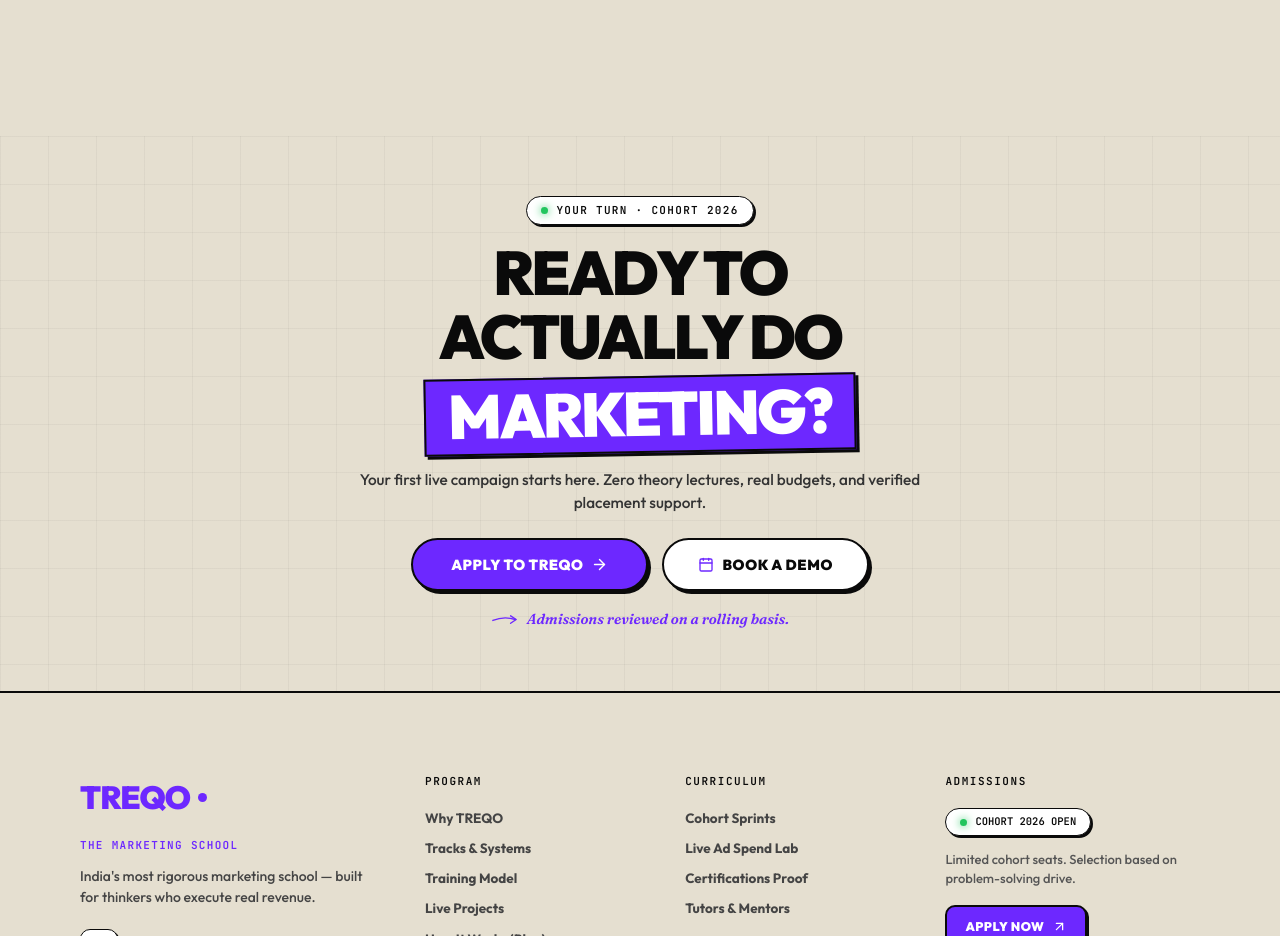
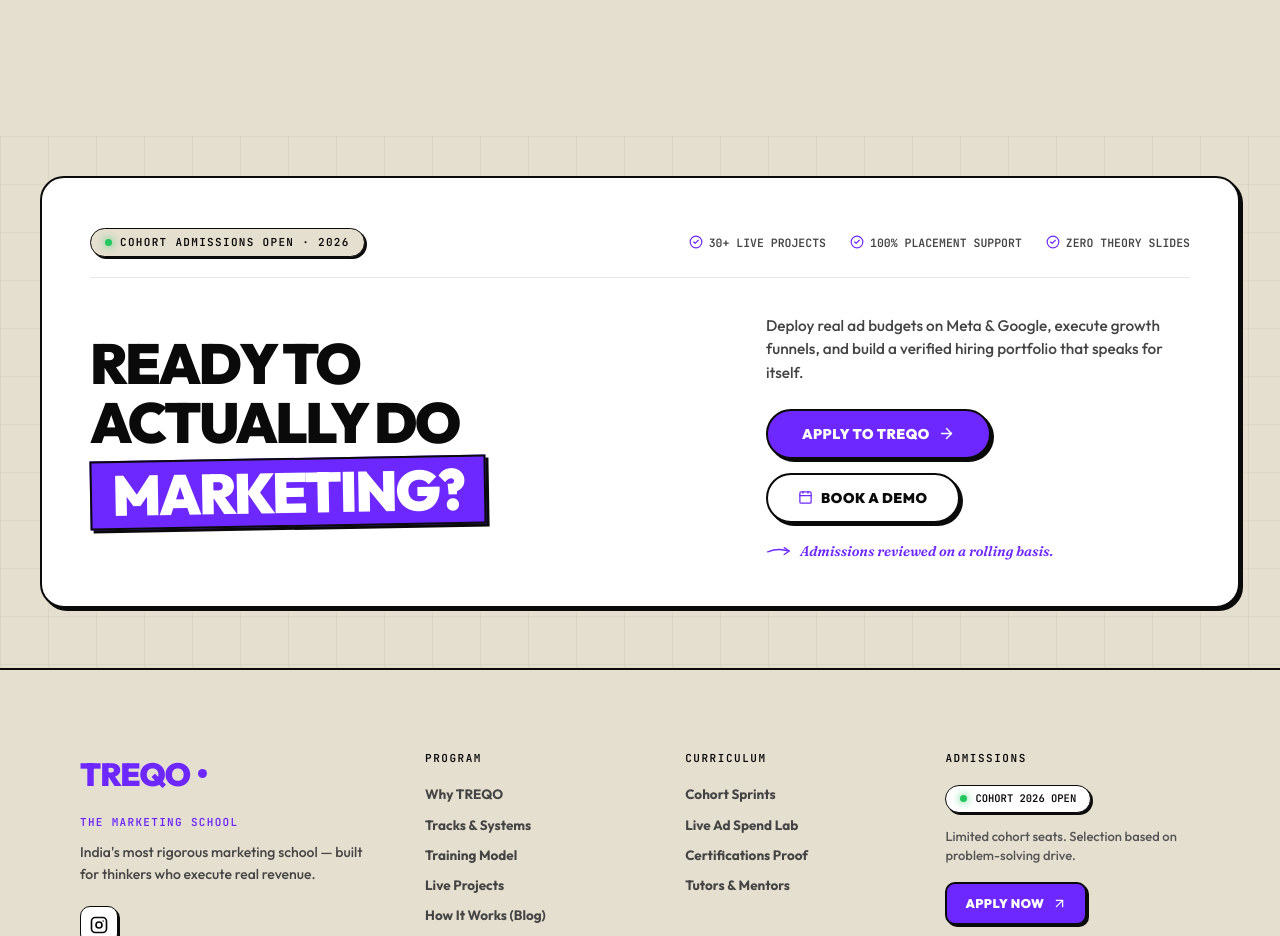
Before and after one commit to manoj-varma-p/Another-Treqo, a Next.js app: page / in a window 1280 px wide. Shown: the part 9020-9956 px from the top of the page. Built offline with nearby package versions, Linux system fonts and the light colour scheme.

Commit message:
style: expand FinalCta into wide framed neo-brutalist card to eliminate left and right empty spacing

```diff
--- a/components/FinalCta.jsx
+++ b/components/FinalCta.jsx
@@ -2,7 +2,7 @@
 
 import React, { useState } from 'react';
 import { motion } from 'framer-motion';
-import { ArrowRight, Calendar, Sparkles } from 'lucide-react';
+import { ArrowRight, Calendar, CheckCircle2, Flame, Sparkles, Trophy } from 'lucide-react';
 import ApplyModal from './ApplyModal';
 import { DoodleArrow } from './Doodles';
 
@@ -16,14 +16,9 @@
       <section
         id="final-cta"
         style={{
-          display: 'flex',
-          flexDirection: 'column',
-          justifyContent: 'center',
-          alignItems: 'center',
-          textAlign: 'center',
           background: '#E5DFD0',
           color: '#0A0A0A',
-          padding: '60px 40px 60px',
+          padding: '40px 40px 60px',
           position: 'relative',
           overflow: 'hidden',
           boxSizing: 'border-box',
@@ -44,27 +39,42 @@
           }}
         />
 
+        {/* Wide Framed Card to fill left and right horizontal space */}
         <div
           style={{
-            maxWidth: '960px',
+            maxWidth: '1360px',
             margin: '0 auto',
             width: '100%',
-            display: 'flex',
-            flexDirection: 'column',
-            alignItems: 'center',
-            textAlign: 'center',
+            background: '#ffffff',
+            border: '2.5px solid #0A0A0A',
+            borderRadius: '24px',
+            padding: '50px 48px 44px',
+            boxShadow: '3px 3px 0px #0A0A0A',
             position: 'relative',
             zIndex: 2,
+            boxSizing: 'border-box',
           }}
         >
-          {/* Admissions Pill */}
-          <div style={{ marginBottom: '16px' }}>
+          {/* Top Bar with Status and Quick Metrics */}
+          <div
+            style={{
+              display: 'flex',
+              alignItems: 'center',
+              justifyContent: 'space-between',
+              flexWrap: 'wrap',
+              gap: '16px',
+              borderBottom: '1.5px solid rgba(10, 10, 10, 0.1)',
+              paddingBottom: '20px',
+              marginBottom: '36px',
+            }}
+          >
+            {/* Live Admissions Pill */}
             <div
               style={{
                 display: 'inline-flex',
                 alignItems: 'center',
                 gap: 8,
-                background: '#ffffff',
+                background: '#E5DFD0',
                 border: '1.5px solid #0A0A0A',
                 color: '#0A0A0A',
                 padding: '5px 14px',
@@ -86,36 +96,66 @@
                   boxShadow: '0 0 8px #22C55E',
                 }}
               />
-              <span>YOUR TURN · COHORT 2026</span>
+              <span>COHORT ADMISSIONS OPEN · 2026</span>
+            </div>
+
+            {/* Quick Guarantees / Highlights across the width */}
+            <div
+              style={{
+                display: 'flex',
+                alignItems: 'center',
+                gap: '24px',
+                fontFamily: "var(--ff-mono, monospace)",
+                fontSize: '11.5px',
+                fontWeight: 800,
+                color: '#444444',
+                textTransform: 'uppercase',
+                flexWrap: 'wrap',
+              }}
+            >
+              <span style={{ display: 'flex', alignItems: 'center', gap: 6 }}>
+                <CheckCircle2 size={14} color="#6D28FF" /> 30+ Live Projects
+              </span>
+              <span style={{ display: 'flex', alignItems: 'center', gap: 6 }}>
+                <CheckCircle2 size={14} color="#6D28FF" /> 100% Placement Support
+              </span>
+              <span style={{ display: 'flex', alignItems: 'center', gap: 6 }}>
+                <CheckCircle2 size={14} color="#6D28FF" /> Zero Theory Slides
+              </span>
             </div>
           </div>
 
-          {/* 3-Line Stacked Headline in Neo-Brutalist Theme */}
+          {/* Main 2-Column / Split Layout filling horizontal space */}
+          <div
+            style={{
+              display: 'grid',
+              gridTemplateColumns: '1.2fr 0.8fr',
+              gap: '40px',
+              alignItems: 'center',
+            }}
+            className="final-cta-grid"
+          >
+            {/* Left: Bold Stacked Headline */}
+            <div>
               <h2
                 style={{
                   fontFamily: "var(--ff-display, 'Outfit', sans-serif)",
-              fontSize: 'clamp(2.4rem, 4.8vw, 4.2rem)',
+                  fontSize: 'clamp(2.4rem, 4.4vw, 3.8rem)',
                   fontWeight: 900,
                   letterSpacing: '-0.04em',
                   lineHeight: 1.05,
                   textTransform: 'uppercase',
-              margin: '0 0 16px',
-              display: 'flex',
-              flexDirection: 'column',
-              alignItems: 'center',
+                  margin: '0 0 14px',
+                  color: '#0A0A0A',
                 }}
               >
-            <span style={{ color: '#0A0A0A' }}>
-              READY TO
-            </span>
-            <span style={{ color: '#0A0A0A' }}>
-              ACTUALLY DO
-            </span>
+                READY TO <br />
+                ACTUALLY DO <br />
                 <span
                   style={{
                     background: '#6D28FF',
                     color: '#ffffff',
-                padding: '4px 22px',
+                    padding: '3px 20px',
                     display: 'inline-block',
                     border: '2.5px solid #0A0A0A',
                     boxShadow: '3px 3px 0px #0A0A0A',
@@ -126,23 +166,24 @@
                   MARKETING?
                 </span>
               </h2>
+            </div>
 
-          {/* Subtitle */}
+            {/* Right: Subtitle, Action Buttons, and Annotation */}
+            <div>
               <p
                 style={{
-              fontSize: 'clamp(15px, 1.2vw, 18px)',
-              color: '#333333',
-              maxWidth: '580px',
-              margin: '0 auto 24px',
+                  fontSize: 'clamp(15px, 1.2vw, 17.5px)',
+                  color: '#444444',
+                  lineHeight: 1.55,
+                  margin: '0 0 24px',
                   fontWeight: 500,
-              lineHeight: 1.5,
                 }}
               >
-            Your first live campaign starts here. Zero theory lectures, real budgets, and verified placement support.
+                Deploy real ad budgets on Meta & Google, execute growth funnels, and build a verified hiring portfolio that speaks for itself.
               </p>
 
-          {/* CTA Buttons Group */}
-          <div style={{ display: 'flex', alignItems: 'center', justifyContent: 'center', gap: '14px', flexWrap: 'wrap' }}>
+              {/* Action Buttons */}
+              <div style={{ display: 'flex', alignItems: 'center', gap: '14px', flexWrap: 'wrap', marginBottom: '18px' }}>
                 {/* Primary Apply Button */}
                 <motion.button
                   whileHover={{ y: -2, x: -2, boxShadow: '4px 4px 0px #0A0A0A' }}
@@ -153,10 +194,10 @@
                     color: '#ffffff',
                     border: '2.5px solid #0A0A0A',
                     borderRadius: '999px',
-                padding: '15px 38px',
+                    padding: '14px 34px',
                     fontFamily: "var(--ff-display, 'Outfit', sans-serif)",
                     fontWeight: 900,
-                fontSize: '14.5px',
+                    fontSize: '14px',
                     letterSpacing: '0.04em',
                     textTransform: 'uppercase',
                     cursor: 'pointer',
@@ -173,7 +214,7 @@
 
                 {/* Secondary Book a Demo Button */}
                 <motion.button
-              whileHover={{ y: -2, x: -2, boxShadow: '4px 4px 0px #0A0A0A', background: '#ffffff' }}
+                  whileHover={{ y: -2, x: -2, boxShadow: '4px 4px 0px #0A0A0A', background: '#F8F6F0' }}
                   whileTap={{ y: 0, x: 0, boxShadow: '2px 2px 0px #0A0A0A' }}
                   onClick={() => setModalOpen(true)}
                   style={{
@@ -181,10 +222,10 @@
                     color: '#0A0A0A',
                     border: '2.5px solid #0A0A0A',
                     borderRadius: '999px',
-                padding: '15px 34px',
+                    padding: '14px 30px',
                     fontFamily: "var(--ff-display, 'Outfit', sans-serif)",
                     fontWeight: 900,
-                fontSize: '14.5px',
+                    fontSize: '14px',
                     letterSpacing: '0.04em',
                     textTransform: 'uppercase',
                     cursor: 'pointer',
@@ -195,20 +236,20 @@
                     transition: 'all 0.2s',
                   }}
                 >
-              <Calendar size={16} color="#6D28FF" />
+                  <Calendar size={15} color="#6D28FF" />
                   <span>BOOK A DEMO</span>
                 </motion.button>
               </div>
 
               {/* Handwritten Annotation */}
-          <div style={{ display: 'flex', alignItems: 'center', gap: 8, marginTop: 18 }}>
-            <DoodleArrow direction="right" color="#6D28FF" size={28} />
+              <div style={{ display: 'flex', alignItems: 'center', gap: 8 }}>
+                <DoodleArrow direction="right" color="#6D28FF" size={26} />
                 <span
                   style={{
                     fontFamily: "'Fraunces', Georgia, serif",
                     fontStyle: 'italic',
                     fontWeight: 600,
-                fontSize: '14.5px',
+                    fontSize: '14px',
                     color: '#6D28FF',
                   }}
                 >
@@ -216,6 +257,17 @@
                 </span>
               </div>
             </div>
+          </div>
+        </div>
+
+        <style jsx>{`
+          @media (max-width: 900px) {
+            .final-cta-grid {
+              grid-template-columns: 1fr !important;
+              gap: 28px !important;
+            }
+          }
+        `}</style>
       </section>
     </>
   );
```
Lines whose indentation alone changed are shown as unchanged.
